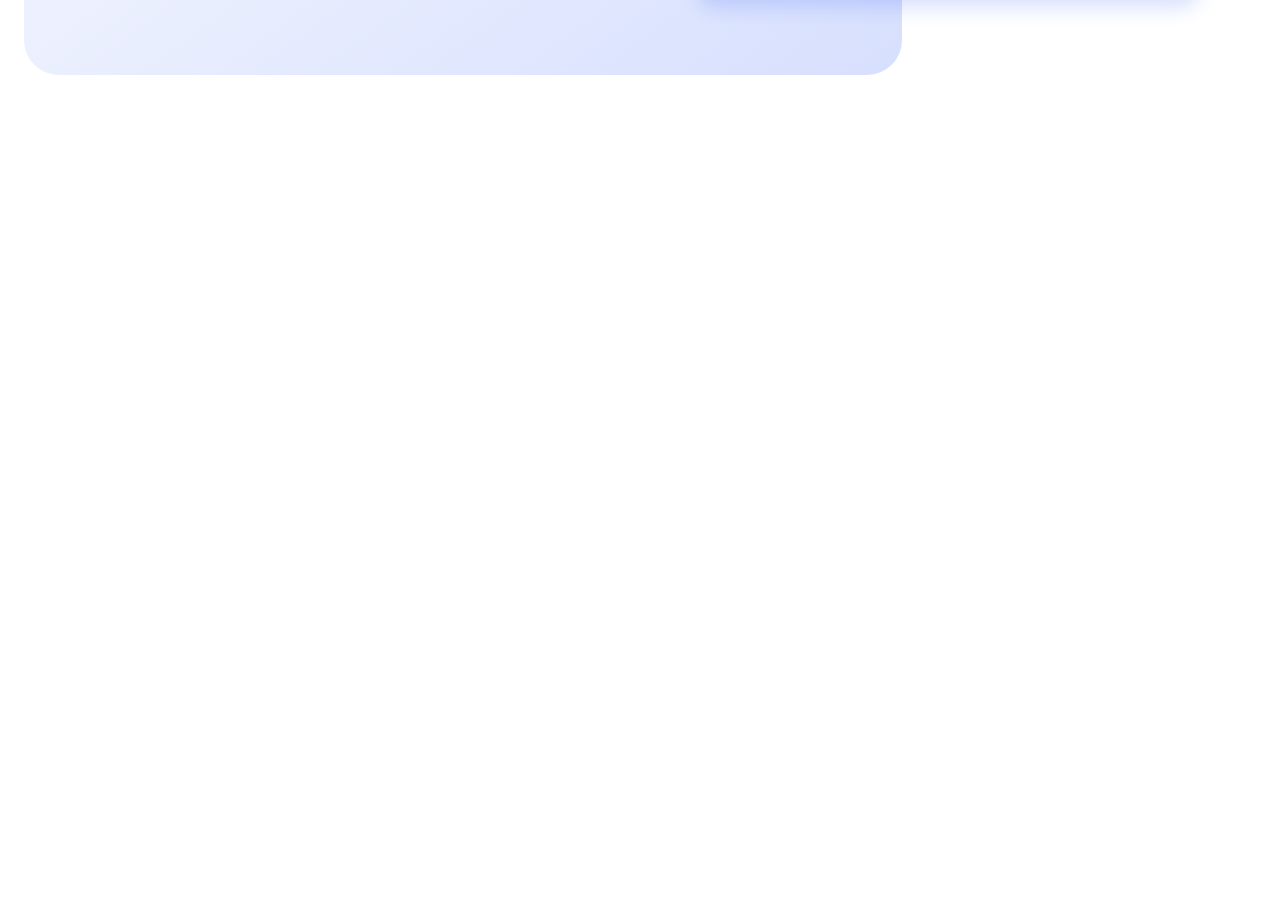
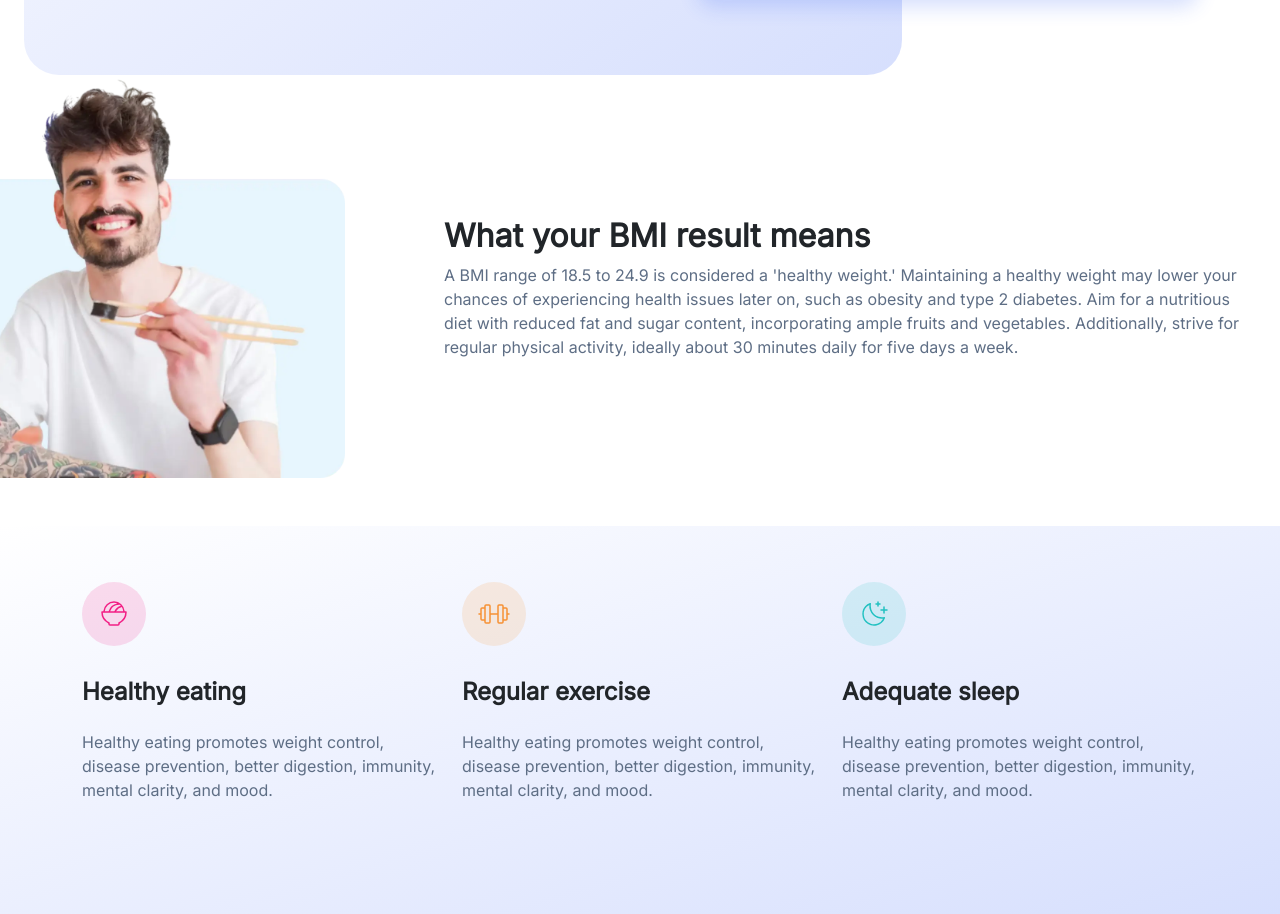
Before and after one commit to Ben7991/amalitech_bmi-calculator, a plain HTML site: page index.html in a window 1280 px wide. Shown: the part 561-1475 px from the top of the page. Before the commit the page ends 800 px from the top, so only its background shows below. Drawn offline with nearby package versions, Linux system fonts and the light colour scheme.

Commit message:
add bmi section and prevention section together with styles

```diff
--- a/assets/css/styles.css
+++ b/assets/css/styles.css
@@ -1,5 +1,6 @@
 .header {
     padding-top: 32px;
+    padding-bottom: 32px;
     position: relative;
 }
 
@@ -7,7 +8,7 @@
     width: 100%;
     height: 640px;
     position: absolute;
-    background: linear-gradient(to bottom right, var(--bs-white), var(--color-blue-opacity));
+    background: var(--color-bg-gradient);
     top: 0;
     left: 0;
     z-index: -1;
@@ -191,3 +192,83 @@
         flex-basis: 564px;
     }
 }
+
+
+/* bmi */
+.bmi {
+    width: 100%;
+    padding-bottom: 48px;
+}
+
+.bmi__container {
+    width: inherit;
+}
+
+.bmi__image {
+    width: 100%;
+}
+
+.bmi__description {
+    padding: 0 24px;
+    margin-top: 48px;
+}
+
+.bmi__heading {
+    font-size: 2em;
+}
+
+@media (min-width: 768px) {
+    .bmi__container {
+        display: flex;
+        align-items: center;
+        gap: 75px;
+    }
+
+    .bmi__image {
+        width: 435px;
+        margin-left: -90px;
+    }
+}
+
+
+/* prevention */
+.prevention {
+    background: var(--color-bg-gradient);
+    padding-top: 56px;
+    padding-bottom: 56px;
+}
+
+.prevention__section-content {
+    margin-top: 32px;
+}
+
+.prevention__section-mb {
+    margin-bottom: 40px;
+}
+
+.prevention__section-heading {
+    margin-bottom: 24px;
+    font-size: var(--heading-size-m);
+}
+
+@media (min-width: 768px) {
+    .prevention__section {
+        display: flex;
+        gap: 40px;
+        align-items: flex-start;
+    }
+
+    .prevention__section-content {
+        margin-top: 0;
+    }
+}
+
+@media (min-width: 1200px) {
+    .prevention__section {
+        display: block;
+    }
+
+    .prevention__section-content {
+        margin-top: 32px;
+    }
+}
--- a/assets/css/variables.css
+++ b/assets/css/variables.css
@@ -5,6 +5,7 @@
     --color-gunmetal-opacity: rgba(31,51,71,0.25);
     --color-dark-electric-blue: #5e6e85;
     --color-border: #d8e2e7;
+    --color-bg-gradient: linear-gradient(to bottom right, var(--bs-white), var(--color-blue-opacity));
 
     --heading-size-xl: 4em;
     --heading-size-l: 3em;
--- a/index.html
+++ b/index.html
@@ -61,5 +61,59 @@
         </div>
     </header>
 
+    <main>
+        <section class="bmi">
+            <div class="bmi__container">
+                <img src="./assets/images/image-man-eating.webp" class="bmi__image"/>
+                <div class="bmi__description">
+                    <h1 class="bmi__heading">What your BMI result means</h1>
+                    <p class="bmi__info">
+                        A BMI range of 18.5 to 24.9 is considered a 'healthy weight.' Maintaining a healthy weight may lower your chances of experiencing health issues later on, such as obesity and type 2 diabetes. Aim for a nutritious diet with reduced fat and sugar content, incorporating ample fruits and vegetables. Additionally, strive for regular physical activity, ideally about 30 minutes daily for five days a week.
+                    </p>
+                </div>
+            </div>
+        </section>
+
+        <section class="prevention">
+            <div class="container prevention__container">
+                <div class="row">
+                    <div class="col-12 col-xl-4 prevention__section-mb">
+                        <div class="prevention__section">
+                            <img src="./assets/images/icon-eating.svg" alt="Eating icon" class="prevention__icon">
+                            <div class="prevention__section-content">
+                                <h3 class="prevention__section-heading">Healthy eating</h3>
+                                <p class="prevention__section-info">
+                                    Healthy eating promotes weight control, disease prevention, better digestion, immunity, mental clarity, and mood.
+                                </p>
+                            </div>
+                        </div>
+                    </div>
+                    <div class="col-12 col-xl-4 prevention__section-mb">
+                        <div class="prevention__section">
+                            <img src="./assets/images/icon-exercise.svg" alt="Exercise icon" class="prevention__icon">
+                            <div class="prevention__section-content">
+                                <h3 class="prevention__section-heading">Regular exercise</h3>
+                                <p class="prevention__section-info">
+                                    Healthy eating promotes weight control, disease prevention, better digestion, immunity, mental clarity, and mood.
+                                </p>
+                            </div>
+                        </div>
+                    </div>
+                    <div class="col-12 col-xl-4">
+                        <div class="prevention__section">
+                            <img src="./assets/images/icon-sleep.svg" alt="Sleep icon" class="prevention__icon">
+                            <div class="prevention__section-content">
+                                <h3 class="prevention__section-heading">Adequate sleep</h3>
+                                <p class="prevention__section-info">
+                                    Healthy eating promotes weight control, disease prevention, better digestion, immunity, mental clarity, and mood.
+                                </p>
+                            </div>
+                        </div>
+                    </div>
+                </div>
+            </div>
+        </section>
+    </main>
+
 </body>
 </html>
```
